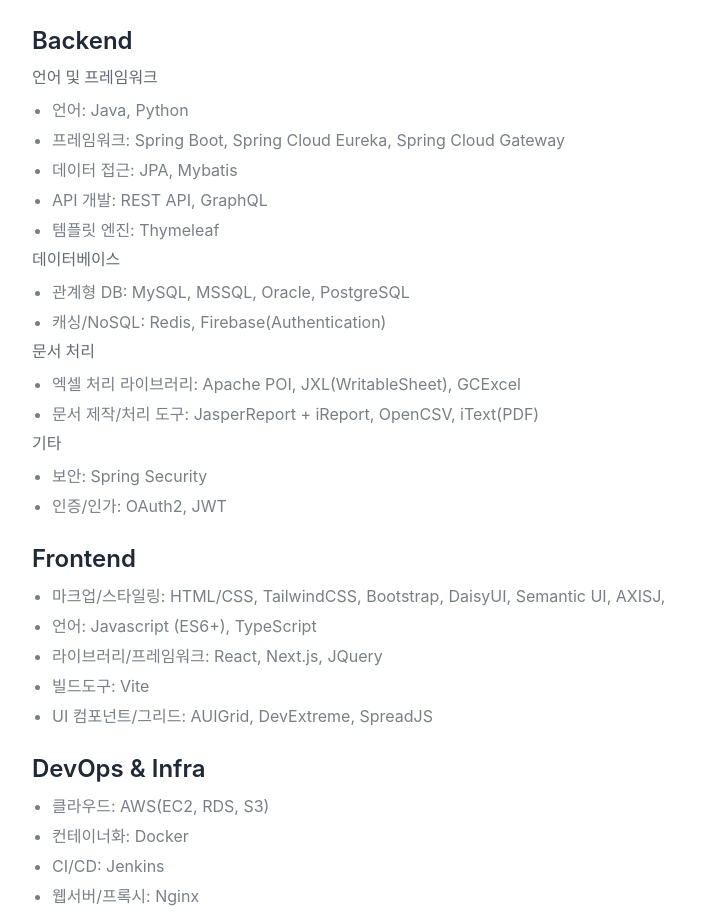
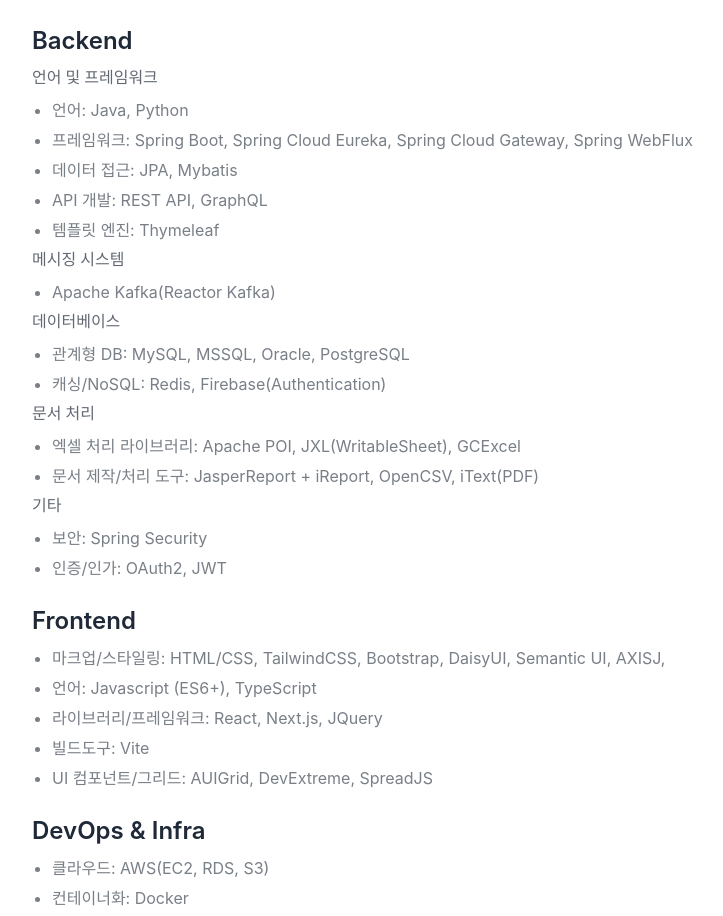
Before and after one commit to BRLOG/brlog_react, a React (Vite) app: page /about in a window 1280 px wide. Shown: the part 1580-2496 px from the top of the page, without its empty margins (24-747 px from the left). Built offline with nearby package versions, Linux system fonts and the light colour scheme; a web font is replaced by a local one.

Commit message:
commit..

```diff
--- a/src/pages/about/AboutMe.tsx
+++ b/src/pages/about/AboutMe.tsx
@@ -180,10 +180,14 @@
                     <h5 className="text-base-content/70 text-base font-semibold mb-2">언어 및 프레임워크</h5>
                     <ul className="text-base-content/60 list-disc pl-5">
                         <li className="mb-1">언어: Java, Python</li>
-                        <li className="mb-1">프레임워크: Spring Boot, Spring Cloud Eureka, Spring Cloud Gateway</li>
+                        <li className="mb-1">프레임워크: Spring Boot, Spring Cloud Eureka, Spring Cloud Gateway, Spring WebFlux</li>
                         <li className="mb-1">데이터 접근: JPA, Mybatis</li>
                         <li className="mb-1">API 개발: REST API, GraphQL</li>
                         <li className="mb-1">템플릿 엔진: Thymeleaf</li>
+                    </ul>
+                    <h5 className="text-base-content/70 text-base font-semibold mb-2">메시징 시스템</h5>
+                    <ul className="text-base-content/60 list-disc pl-5">
+                        <li className="mb-1">Apache Kafka(Reactor Kafka)</li>
                     </ul>
                     <h5 className="text-base-content/70 text-base font-semibold mb-2">데이터베이스</h5>
                     <ul className="text-base-content/60 list-disc pl-5">
--- a/src/pages/about/ProjectDetail.tsx
+++ b/src/pages/about/ProjectDetail.tsx
@@ -54,6 +54,7 @@
         mainFeatures: [
             '게시글 작성(Markdown) 및 조회',
             '게시글 상세 컨트롤(좋아요, 댓글)',
+            '댓글 알림(Reactor Kafka + WebFlux + Redis)',
             'BR탭 - 프로필 정보',
             '실험실',
             ' > GraphQL 연동 및 테스트',
@@ -62,7 +63,7 @@
             ' > Stability AI를 통한 이미지 생성(image to image, text to image, 프롬프트)',
             ' > 메시지 큐(Message Queue - Kafka, RabbitMQ) 단순 구현',
         ],
-        techStack: ['Vite', 'TailwindCSS', 'DaisyUI', 'React', 'TypeScript', 'Spring Boot', 'Java', 'OAuth2', 'Docker', 'Redis', 'MySQL', 'AWS(EC2, RDS)', 'nginx', 'Kafka', 'RabbitMQ', 'graphQL', 'API(gemini-pro, Stability AI, toss payments)'],
+        techStack: ['Vite', 'TailwindCSS', 'DaisyUI', 'React', 'TypeScript', 'Spring Boot', 'Java', 'Spring WebFlux', 'OAuth2', 'Docker', 'Redis', 'MySQL', 'AWS(EC2, RDS)', 'nginx', 'Kafka', 'RabbitMQ', 'graphQL', 'API(gemini-pro, Stability AI, toss payments)'],
         images: [
             brlog_1,
             brlog_2,
```
